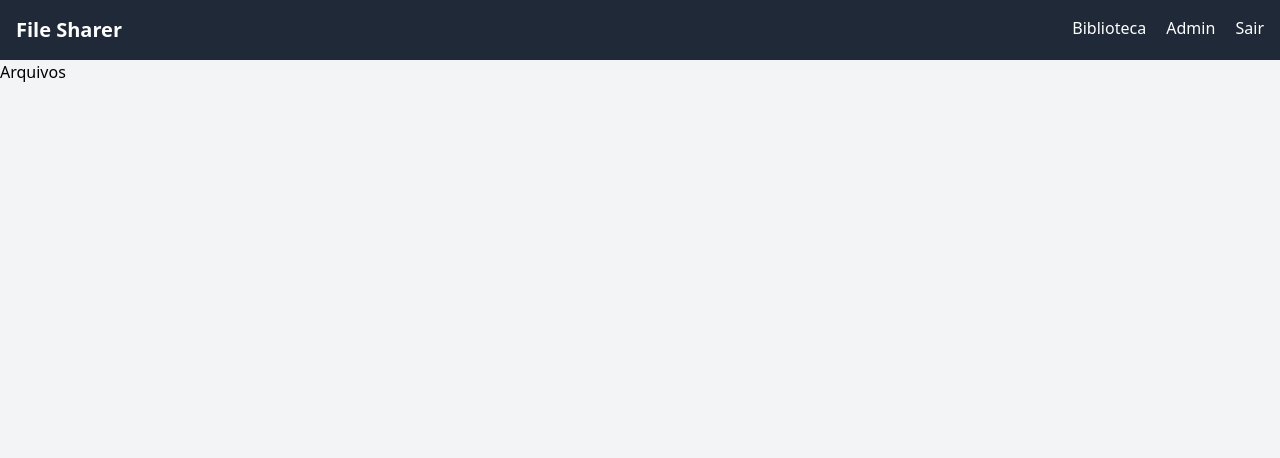
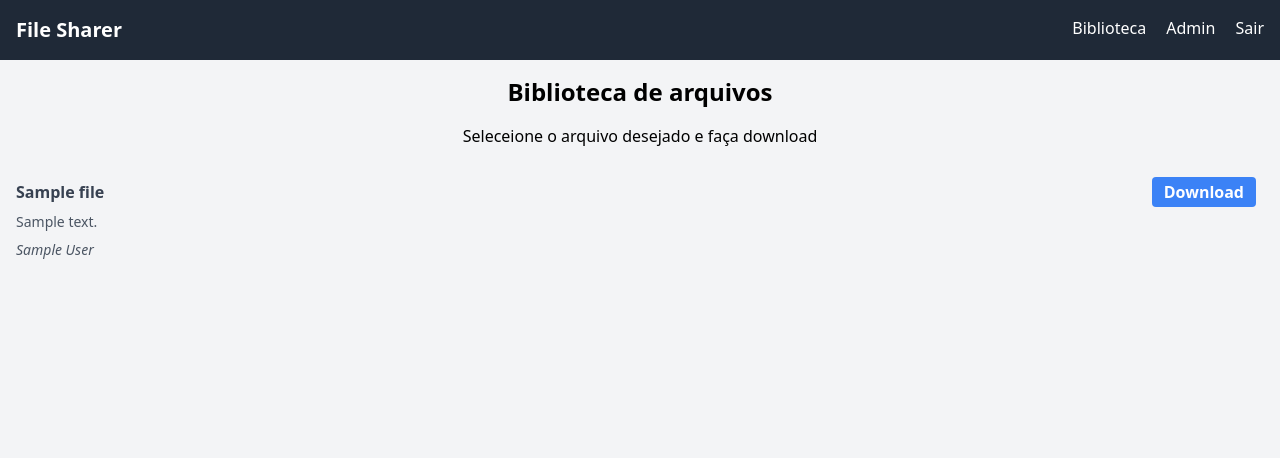
Before and after one commit to leojosants/udemy_curso_htmx_do_basico_ao_avancado_com_projetos, a Node server app: page /admin/all-files in a window 1280 px wide. Shown: the top 458 px of the page. Run offline with Node 20, Linux system fonts and the light colour scheme; a user stored in the database is signed in; tables that the repository leaves empty hold one stand-in row (values such as "Sample post"); some libraries are stand-ins or nearby versions.

Commit message:
79. All system user files screen

```diff
--- a/06_projeto_file_sharer_htmx_tailwind_ejs_express_multer_e_mais/public/css/styles.css
+++ b/06_projeto_file_sharer_htmx_tailwind_ejs_express_multer_e_mais/public/css/styles.css
@@ -603,12 +603,20 @@ video {
   margin-right: 0.5rem;
 }
 
+.mt-2 {
+  margin-top: 0.5rem;
+}
+
 .block {
   display: block;
 }
 
 .inline-block {
   display: inline-block;
+}
+
+.inline {
+  display: inline;
 }
 
 .flex {
@@ -651,6 +659,14 @@ video {
 
 .justify-between {
   justify-content: space-between;
+}
+
+.justify-around {
+  justify-content: space-around;
+}
+
+.justify-evenly {
+  justify-content: space-evenly;
 }
 
 .divide-y > :not([hidden]) ~ :not([hidden]) {
@@ -736,6 +752,21 @@ video {
   padding-bottom: 0.75rem;
 }
 
+.px-2 {
+  padding-left: 0.5rem;
+  padding-right: 0.5rem;
+}
+
+.py-10 {
+  padding-top: 2.5rem;
+  padding-bottom: 2.5rem;
+}
+
+.px-10 {
+  padding-left: 2.5rem;
+  padding-right: 2.5rem;
+}
+
 .text-center {
   text-align: center;
 }
@@ -759,6 +790,10 @@ video {
   font-weight: 700;
 }
 
+.italic {
+  font-style: italic;
+}
+
 .text-gray-700 {
   --tw-text-opacity: 1;
   color: rgb(55 65 81 / var(--tw-text-opacity));
@@ -772,6 +807,11 @@ video {
 .text-gray-500 {
   --tw-text-opacity: 1;
   color: rgb(107 114 128 / var(--tw-text-opacity));
+}
+
+.text-gray-600 {
+  --tw-text-opacity: 1;
+  color: rgb(75 85 99 / var(--tw-text-opacity));
 }
 
 .shadow {
--- a/06_projeto_file_sharer_htmx_tailwind_ejs_express_multer_e_mais/routes/admin.js
+++ b/06_projeto_file_sharer_htmx_tailwind_ejs_express_multer_e_mais/routes/admin.js
@@ -56,6 +56,18 @@ router.get('/fetch-files', isAuthenticated, async (req, res) => {
     res.render('partials/userFiles', { files: userFiles });
 });
 
+router.get('/all-files/data', isAuthenticated, async (req, res) => {
+    const allFiles = await File.findAll({
+        include: [
+            {
+                model: User,
+                attributes: ['nome'],
+            }
+        ]
+    });
+    res.render('partials/allFilesList', { files: allFiles });
+});
+
 router.delete('/delete-file/:fileId', isAuthenticated, async (req, res) => {
     try {
         const fileId = req.params.fileId;
--- a/06_projeto_file_sharer_htmx_tailwind_ejs_express_multer_e_mais/views/allfiles.ejs
+++ b/06_projeto_file_sharer_htmx_tailwind_ejs_express_multer_e_mais/views/allfiles.ejs
@@ -1 +1,5 @@
-<h1>Arquivos</h1>
+<div class="container mx-auto p-4">
+	<h2 class="text-2xl font-bold mb-4 text-center">Biblioteca de arquivos</h2>
+	<p class="text-center">Seleceione o arquivo desejado e faça download</p>
+	<div id="file-list" hx-get="/admin/all-files/data" hx-trigger="load"></div>
+</div>
--- a/06_projeto_file_sharer_htmx_tailwind_ejs_express_multer_e_mais/views/index.ejs
+++ b/06_projeto_file_sharer_htmx_tailwind_ejs_express_multer_e_mais/views/index.ejs
@@ -5,7 +5,7 @@
 	<p class="mb-4">
 		Faça seu login ou registro para começar a enviar os arquivos!
 	</p>
-	<div class="inline-block">
+	<div class="flex justify-evenly items-center">
 		<a
 			href="/auth/login"
 			class="bg-blue-500 hover:bg-blue-700 text-white font-bold py-2 px-4 rounded"
--- /dev/null
+++ b/06_projeto_file_sharer_htmx_tailwind_ejs_express_multer_e_mais/views/partials/allFilesList.ejs
@@ -0,0 +1,25 @@
+<div class="mt-4">
+	<% if (files && files.length > 0) { %>
+	<ul class="divide-y divide-gray-200">
+		<% files.forEach(file => { %>
+		<li class="py-4">
+			<div class="flex justify-between items-center">
+				<span class="text-gray-700 font-bold"><%- file.nome %></span>
+				<div>
+					<a
+						href="/<%= file.caminho %>"
+						download="<%= file.nome %>"
+						class="bg-blue-500 hover:bg-blue-700 text-white font-bold py-1 px-3 rounded mr-2"
+						>Download</a
+					>
+				</div>
+			</div>
+			<p class="text-sm text-gray-600 mt-2"><%= file.descricao %></p>
+			<p class="text-sm italic text-gray-600 mt-2"><%= file.User.nome %></p>
+		</li>
+		<% }); %>
+	</ul>
+	<% } else { %>
+	<p class="text-gray-500">Nenhum arquivo encontrado!</p>
+	<% } %>
+</div>
```
Also changed, not shown: 06_projeto_file_sharer_htmx_tailwind_ejs_express_multer_e_mais/database.sqlite, 1 other file.
